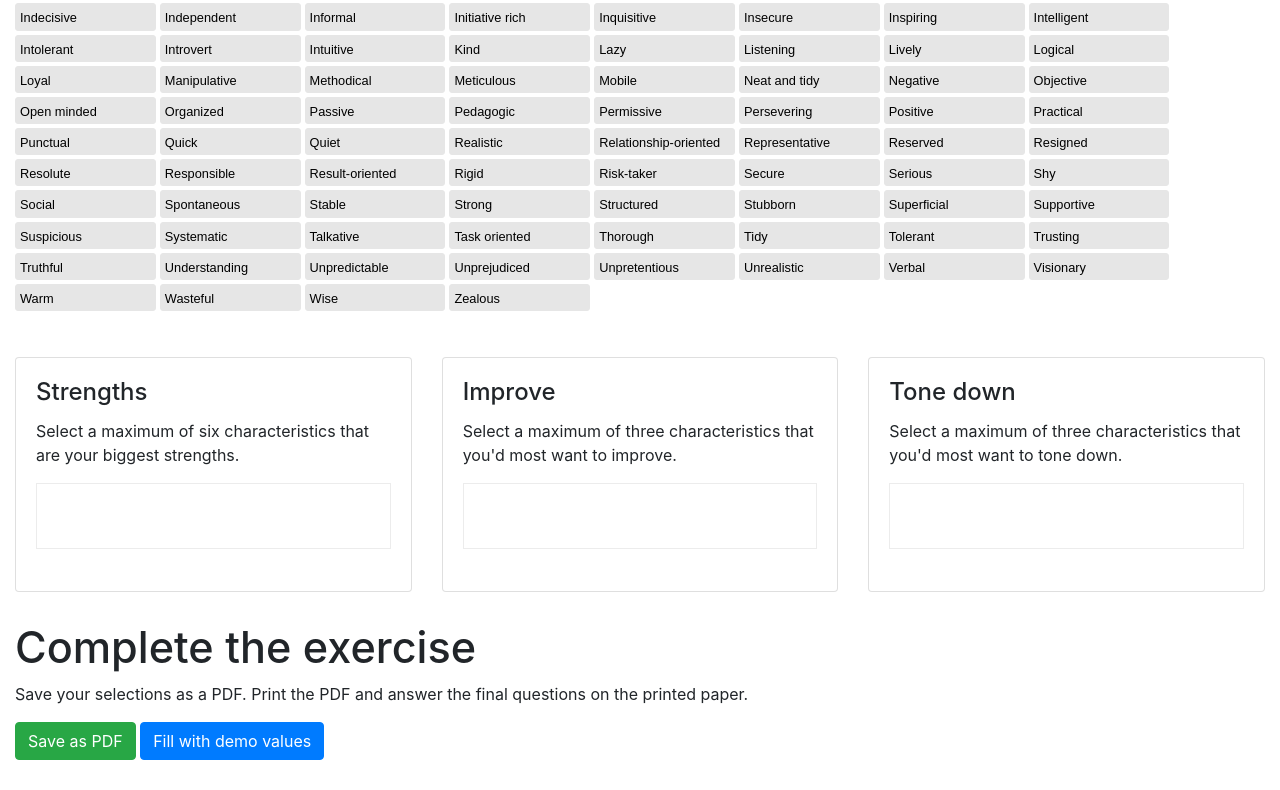
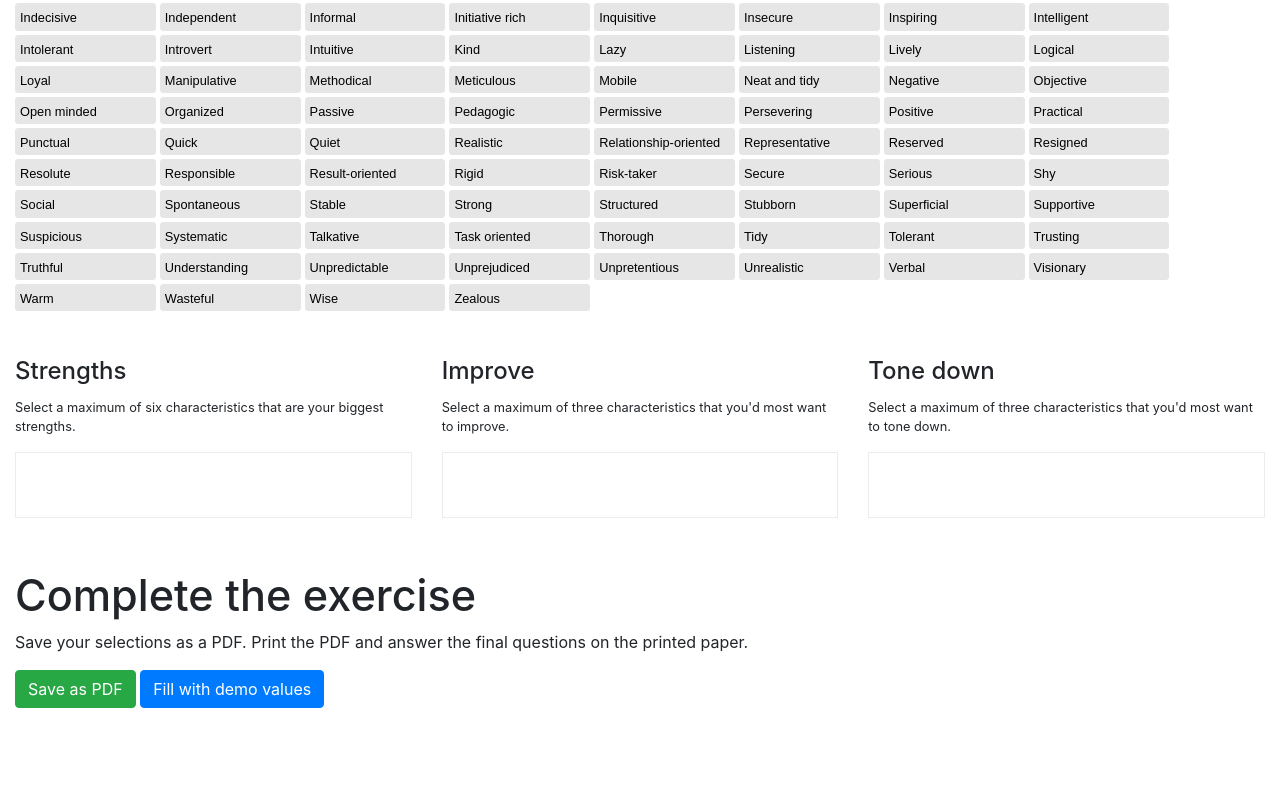
Before and after one commit to ChalmersLibrary/SelfAssessment, a plain HTML site: page MockupDragDrop/index.html in a window 1280 px wide. Shown: the part 390-1180 px from the top of the page. After the commit the page ends 1128 px from the top, so only its background shows below. Drawn offline with nearby package versions, Linux system fonts and the light colour scheme.

Commit message:
Remove borders around the three boxes, smaller font for text.

```diff
--- a/MockupDragDrop/index.html
+++ b/MockupDragDrop/index.html
@@ -23,38 +23,23 @@
         <div class="row">
             <div class="col-md-4">
                 <section id="me">
-                    <div class="card">
-                        <div class="card-body">
-                            <h5 class="card-title">Strengths</h5>
-                            <p class="card-text">Select a maximum of six characteristics that are your biggest strengths.</p>
-                            <ul class="drop-zone" id="zone3" data-maxitems="6">
-                            </ul>
-                        </div>
-                    </div>
+                    <h5 class="card-title">Strengths</h5>
+                    <p class="card-text small">Select a maximum of six characteristics that are your biggest strengths.</p>
+                    <ul class="drop-zone" id="zone3" data-maxitems="6"></ul>
                 </section>
             </div>
             <div class="col-md-4">
                 <section id="improve">
-                    <div class="card">
-                        <div class="card-body">
-                            <h5 class="card-title">Improve</h5>
-                            <p class="card-text">Select a maximum of three characteristics that you'd most want to improve.</p>
-                            <ul class="drop-zone" id="zone1" data-maxitems="3">
-                            </ul>
-                        </div>
-                    </div>
+                    <h5 class="card-title">Improve</h5>
+                    <p class="card-text small">Select a maximum of three characteristics that you'd most want to improve.</p>
+                    <ul class="drop-zone" id="zone1" data-maxitems="3"></ul>
                 </section>
             </div>
             <div class="col-md-4">
                 <section id="decrease">
-                    <div class="card">
-                        <div class="card-body">
-                            <h5 class="card-title">Tone down</h5>
-                            <p class="card-text">Select a maximum of three characteristics that you'd most want to tone down.</p>
-                            <ul class="drop-zone" id="zone2" data-maxitems="3">
-                            </ul>
-                        </div>
-                    </div>
+                    <h5 class="card-title">Tone down</h5>
+                    <p class="card-text small">Select a maximum of three characteristics that you'd most want to tone down.</p>
+                    <ul class="drop-zone" id="zone2" data-maxitems="3"></ul>
                 </section>
             </div>
         </div>
```
